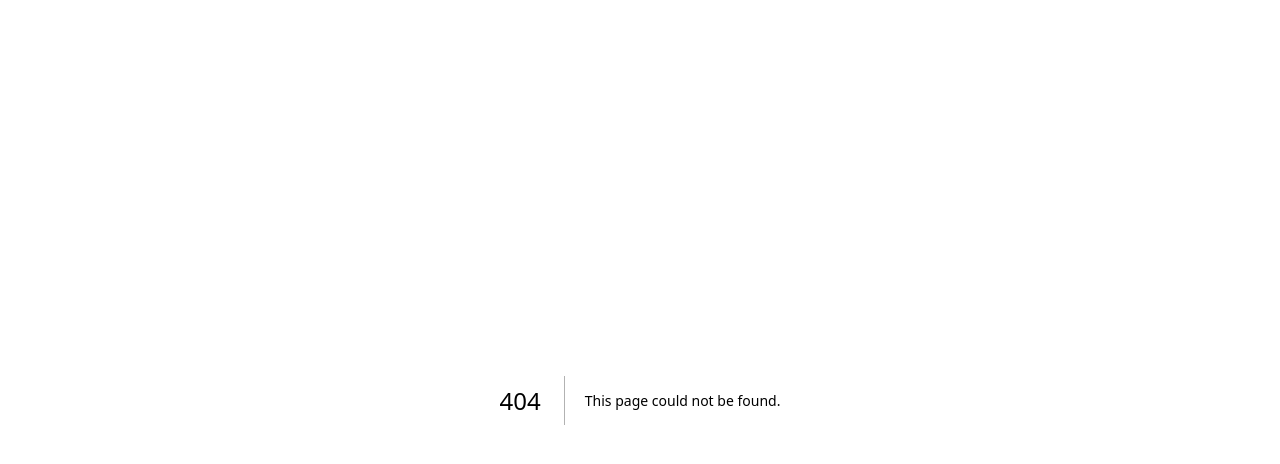
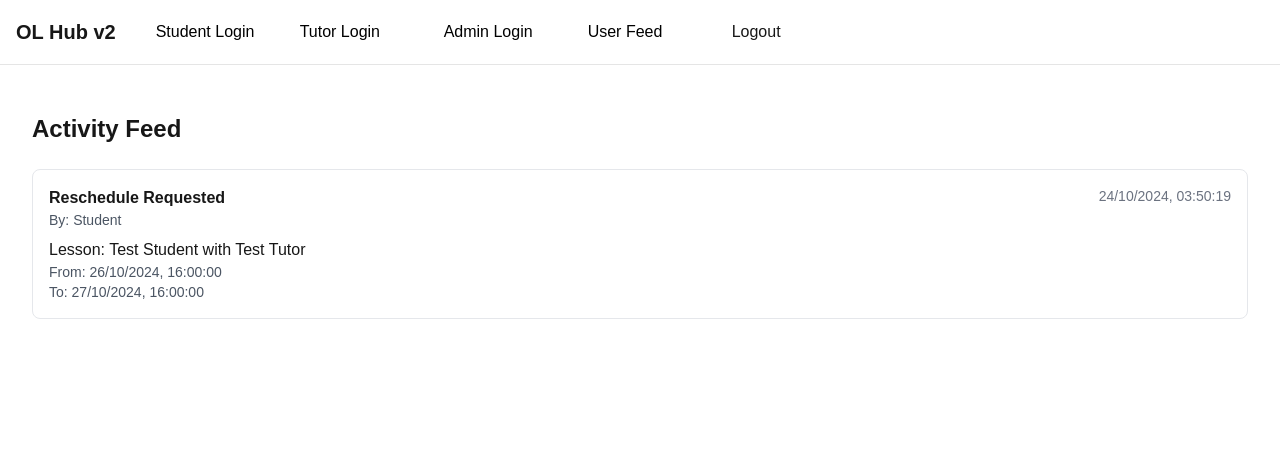
Before and after one commit to optimiselearning/optimise-hub-v2-COPY, a Next.js app: page /user-feed in a window 1280 px wide. Before the commit this address had no page. Shown: the top 464 px of the page. Built offline with nearby package versions, Linux system fonts and the light colour scheme.

Commit message:
store initialsiation

```diff
--- a/package.json
+++ b/package.json
@@ -13,7 +13,8 @@
     "@heroicons/react": "^2.1.5",
     "next": "15.0.1",
     "react": "19.0.0-rc-69d4b800-20241021",
-    "react-dom": "19.0.0-rc-69d4b800-20241021"
+    "react-dom": "19.0.0-rc-69d4b800-20241021",
+    "zustand": "^5.0.0"
   },
   "devDependencies": {
     "@types/node": "^20",
--- a/src/app/(dashboard)/admin/page.tsx
+++ b/src/app/(dashboard)/admin/page.tsx
@@ -3,7 +3,7 @@
 
 import { useState } from 'react';
 import LessonCard from '../../../components/LessonCard';
-import { Lesson } from '@/types';
+import { Lesson, FeedEvent } from '@/types';
 
 export default function AdminPage() {
   const [lessons, setLessons] = useState<Lesson[]>([
@@ -25,8 +25,44 @@ export default function AdminPage() {
     }
   ]);
 
+  const [feedEvents, setFeedEvents] = useState<FeedEvent[]>([]);
+
+  const addFeedEvent = (event: Omit<FeedEvent, 'id' | 'timestamp'>) => {
+    const newEvent: FeedEvent = {
+      ...event,
+      id: Math.random().toString(36).substr(2, 9),
+      timestamp: new Date().toISOString()
+    };
+    setFeedEvents(prev => [newEvent, ...prev]);
+  };
+
   const handleRescheduleRequest = (lessonId: string, newDateTime: string) => {
-    console.log('Admin notified of reschedule request:', { lessonId, newDateTime });
+    const lesson = lessons.find(l => l.id === lessonId);
+    if (!lesson) return;
+
+    setLessons(prevLessons => prevLessons.map(lesson =>
+      lesson.id === lessonId
+        ? {
+            ...lesson,
+            rescheduleRequest: {
+              proposedDateTime: newDateTime,
+              requestedBy: 'admin'
+            }
+          }
+        : lesson
+    ));
+
+    addFeedEvent({
+      action: 'reschedule_requested',
+      lessonId,
+      initiatedBy: 'admin',
+      details: {
+        studentName: lesson.studentName,
+        tutorName: lesson.tutorName,
+        oldDateTime: lesson.dateTime,
+        newDateTime
+      }
+    });
   };
 
   const handleAcceptReschedule = (lessonId: string) => {
--- a/src/app/(dashboard)/layout.tsx
+++ b/src/app/(dashboard)/layout.tsx
@@ -27,6 +27,12 @@ export default function DashboardLayout({
         >
           Admin Login
         </a>
+        <a
+          href="/user-feed"
+          className="block w-36 text-black hover:font-bold"
+        >
+          User Feed
+        </a>
             <a
               href="/"
               className="hover:font-semibold"
--- a/src/app/(dashboard)/student/page.tsx
+++ b/src/app/(dashboard)/student/page.tsx
@@ -1,10 +1,12 @@
 'use client';
 
 import { useState } from 'react';
+import { useFeed } from '@/contexts/FeedContext';
 import LessonCard from '../../../components/LessonCard';
 import { Lesson } from '@/types';
 
 export default function StudentPage() {
+  const { addFeedEvent } = useFeed();
   const [lessons, setLessons] = useState<Lesson[]>([
     {
       id: '1',
@@ -25,6 +27,9 @@ export default function StudentPage() {
   ]);
 
   const handleRescheduleRequest = (lessonId: string, newDateTime: string) => {
+    const lesson = lessons.find(l => l.id === lessonId);
+    if (!lesson) return;
+
     setLessons(prevLessons => prevLessons.map(lesson =>
       lesson.id === lessonId
         ? {
@@ -36,22 +41,64 @@ export default function StudentPage() {
           }
         : lesson
     ));
+
+    addFeedEvent({
+      action: 'reschedule_requested',
+      lessonId,
+      initiatedBy: 'student',
+      details: {
+        studentName: lesson.studentName,
+        tutorName: lesson.tutorName,
+        oldDateTime: lesson.dateTime,
+        newDateTime: newDateTime
+      }
+    });
   };
 
   const handleAcceptReschedule = (lessonId: string) => {
+    const lesson = lessons.find(l => l.id === lessonId);
+    if (!lesson || !lesson.rescheduleRequest) return;
+
     setLessons(prevLessons => prevLessons.map(lesson =>
       lesson.id === lessonId
         ? { ...lesson, dateTime: lesson.rescheduleRequest!.proposedDateTime, rescheduleRequest: undefined }
         : lesson
     ));
+
+    addFeedEvent({
+      action: 'reschedule_accepted',
+      lessonId,
+      initiatedBy: 'student',
+      details: {
+        studentName: lesson.studentName,
+        tutorName: lesson.tutorName,
+        oldDateTime: lesson.dateTime,
+        newDateTime: lesson.rescheduleRequest.proposedDateTime
+      }
+    });
   };
 
   const handleDeclineReschedule = (lessonId: string) => {
+    const lesson = lessons.find(l => l.id === lessonId);
+    if (!lesson || !lesson.rescheduleRequest) return;
+
     setLessons(prevLessons => prevLessons.map(lesson =>
       lesson.id === lessonId
         ? { ...lesson, rescheduleRequest: undefined }
         : lesson
     ));
+
+    addFeedEvent({
+      action: 'reschedule_declined',
+      lessonId,
+      initiatedBy: 'student',
+      details: {
+        studentName: lesson.studentName,
+        tutorName: lesson.tutorName,
+        oldDateTime: lesson.dateTime,
+        newDateTime: lesson.rescheduleRequest.proposedDateTime
+      }
+    });
   };
 
   return (
--- a/src/app/(dashboard)/tutor/page.tsx
+++ b/src/app/(dashboard)/tutor/page.tsx
@@ -2,11 +2,13 @@
 'use client';
 
 import { useState } from 'react';
+import { useFeed } from '@/contexts/FeedContext';
 import LessonCard from '../../../components/LessonCard';
 import { Lesson } from '@/types';
 
 
 export default function TutorPage() {
+  const { addFeedEvent } = useFeed();
   const [lessons, setLessons] = useState<Lesson[]>([
     {
       id: '1',
@@ -28,6 +30,9 @@ export default function TutorPage() {
   ]);
 
   const handleRescheduleRequest = (lessonId: string, newDateTime: string) => {
+    const lesson = lessons.find(l => l.id === lessonId);
+    if (!lesson) return;
+
     setLessons(prevLessons => prevLessons.map(lesson =>
       lesson.id === lessonId
         ? {
@@ -39,22 +44,64 @@ export default function TutorPage() {
           }
         : lesson
     ));
+
+    addFeedEvent({
+      action: 'reschedule_requested',
+      lessonId,
+      initiatedBy: 'tutor',
+      details: {
+        studentName: lesson.studentName,
+        tutorName: lesson.tutorName,
+        oldDateTime: lesson.dateTime,
+        newDateTime: newDateTime
+      }
+    });
   };
 
   const handleAcceptReschedule = (lessonId: string) => {
+    const lesson = lessons.find(l => l.id === lessonId);
+    if (!lesson || !lesson.rescheduleRequest) return;
+
     setLessons(prevLessons => prevLessons.map(lesson =>
       lesson.id === lessonId
         ? { ...lesson, dateTime: lesson.rescheduleRequest!.proposedDateTime, rescheduleRequest: undefined }
         : lesson
     ));
+
+    addFeedEvent({
+      action: 'reschedule_accepted',
+      lessonId,
+      initiatedBy: 'tutor',
+      details: {
+        studentName: lesson.studentName,
+        tutorName: lesson.tutorName,
+        oldDateTime: lesson.dateTime,
+        newDateTime: lesson.rescheduleRequest!.proposedDateTime
+      }
+    });
   };
 
   const handleDeclineReschedule = (lessonId: string) => {
+    const lesson = lessons.find(l => l.id === lessonId);
+    if (!lesson || !lesson.rescheduleRequest) return;
+
     setLessons(prevLessons => prevLessons.map(lesson =>
       lesson.id === lessonId
         ? { ...lesson, rescheduleRequest: undefined }
         : lesson
     ));
+
+    addFeedEvent({
+      action: 'reschedule_declined',
+      lessonId,
+      initiatedBy: 'tutor',
+      details: {
+        studentName: lesson.studentName,
+        tutorName: lesson.tutorName,
+        oldDateTime: lesson.dateTime,
+        newDateTime: lesson.rescheduleRequest!.proposedDateTime
+      }
+    });
   };
 
   return (
--- /dev/null
+++ b/src/app/(dashboard)/user-feed/page.tsx
@@ -0,0 +1,75 @@
+'use client';
+
+import { useEffect } from 'react';
+import { useFeed } from '@/contexts/FeedContext';
+
+// Helper function for consistent date formatting
+function formatDate(dateString: string) {
+  const date = new Date(dateString);
+  return date.toLocaleString('en-GB', {
+    day: '2-digit',
+    month: '2-digit',
+    year: 'numeric',
+    hour: '2-digit',
+    minute: '2-digit',
+    second: '2-digit',
+    hour12: false
+  });
+}
+
+export default function UserFeed() {
+  const { feedEvents, addFeedEvent } = useFeed();
+
+  useEffect(() => {
+    if (feedEvents.length === 0) {
+      addFeedEvent({
+        action: 'reschedule_requested',
+        lessonId: '123',
+        initiatedBy: 'student',
+        details: {
+          studentName: 'Test Student',
+          tutorName: 'Test Tutor',
+          oldDateTime: '2024-10-26T16:00:00',
+          newDateTime: '2024-10-27T16:00:00'
+        }
+      });
+    }
+  }, []); // Empty dependency array means this runs once on mount
+
+  return (
+    <main className="p-4">
+      <h1 className="text-2xl font-bold mb-6">Activity Feed</h1>
+      <div className="space-y-4">
+        {feedEvents.map(event => (
+          <div key={event.id} className="border p-4 rounded-lg">
+            <div className="flex justify-between items-start">
+              <div>
+                <p className="font-semibold">
+                  {event.action === 'reschedule_requested' && 'Reschedule Requested'}
+                  {event.action === 'reschedule_accepted' && 'Reschedule Accepted'}
+                  {event.action === 'reschedule_declined' && 'Reschedule Declined'}
+                </p>
+                <p className="text-sm text-gray-600">
+                  By: <span className="capitalize">{event.initiatedBy}</span>
+                </p>
+              </div>
+              <p className="text-sm text-gray-500">
+                {formatDate(event.timestamp)}
+              </p>
+            </div>
+            <div className="mt-2">
+              <p>Lesson: {event.details.studentName} with {event.details.tutorName}</p>
+              {event.details.oldDateTime && event.details.newDateTime && (
+                <p className="text-sm text-gray-600">
+                  From: {formatDate(event.details.oldDateTime)}
+                  <br />
+                  To: {formatDate(event.details.newDateTime)}
+                </p>
+              )}
+            </div>
+          </div>
+        ))}
+      </div>
+    </main>
+  );
+}
--- a/src/app/layout.tsx
+++ b/src/app/layout.tsx
@@ -3,6 +3,7 @@ import type { Metadata } from 'next'
 import { Inter } from 'next/font/google'
 import './globals.css'
 import SideNav from '@/components/SideNav'
+import { FeedProvider } from '@/contexts/FeedContext'
 
 const inter = Inter({ subsets: ['latin'] })
 
@@ -18,7 +19,11 @@ export default function RootLayout({
 }) {
   return (
     <html lang="en">
-      <body className={inter.className}>{children}</body>
+      <body>
+        <FeedProvider>
+          {children}
+        </FeedProvider>
+      </body>
     </html>
   )
 }
--- /dev/null
+++ b/src/contexts/FeedContext.tsx
@@ -0,0 +1,51 @@
+'use client';
+
+import { createContext, useContext, useState, ReactNode } from 'react';
+
+interface FeedEvent {
+  id: string;
+  timestamp: string;
+  action: 'reschedule_requested' | 'reschedule_accepted' | 'reschedule_declined';
+  lessonId: string;
+  initiatedBy: 'student' | 'tutor' | 'admin';
+  details: {
+    studentName: string;
+    tutorName: string;
+    oldDateTime?: string;
+    newDateTime?: string;
+  };
+}
+
+interface FeedContextType {
+  feedEvents: FeedEvent[];
+  addFeedEvent: (event: Omit<FeedEvent, 'id' | 'timestamp'>) => void;
+}
+
+const FeedContext = createContext<FeedContextType | undefined>(undefined);
+
+export function FeedProvider({ children }: { children: ReactNode }) {
+  const [feedEvents, setFeedEvents] = useState<FeedEvent[]>([]);
+
+  const addFeedEvent = (event: Omit<FeedEvent, 'id' | 'timestamp'>) => {
+    const newEvent: FeedEvent = {
+      ...event,
+      id: Math.random().toString(36).substr(2, 9),
+      timestamp: new Date().toISOString(),
+    };
+    setFeedEvents(prev => [newEvent, ...prev]);
+  };
+
+  return (
+    <FeedContext.Provider value={{ feedEvents, addFeedEvent }}>
+      {children}
+    </FeedContext.Provider>
+  );
+}
+
+export function useFeed() {
+  const context = useContext(FeedContext);
+  if (context === undefined) {
+    throw new Error('useFeed must be used within a FeedProvider');
+  }
+  return context;
+}
```
Also changed, not shown: src/store/lessonStore.ts (added, +39 -0 lines), src/types/index.ts (+14 -0 lines), 1 other file (tests, documents, lock files or other folders).
